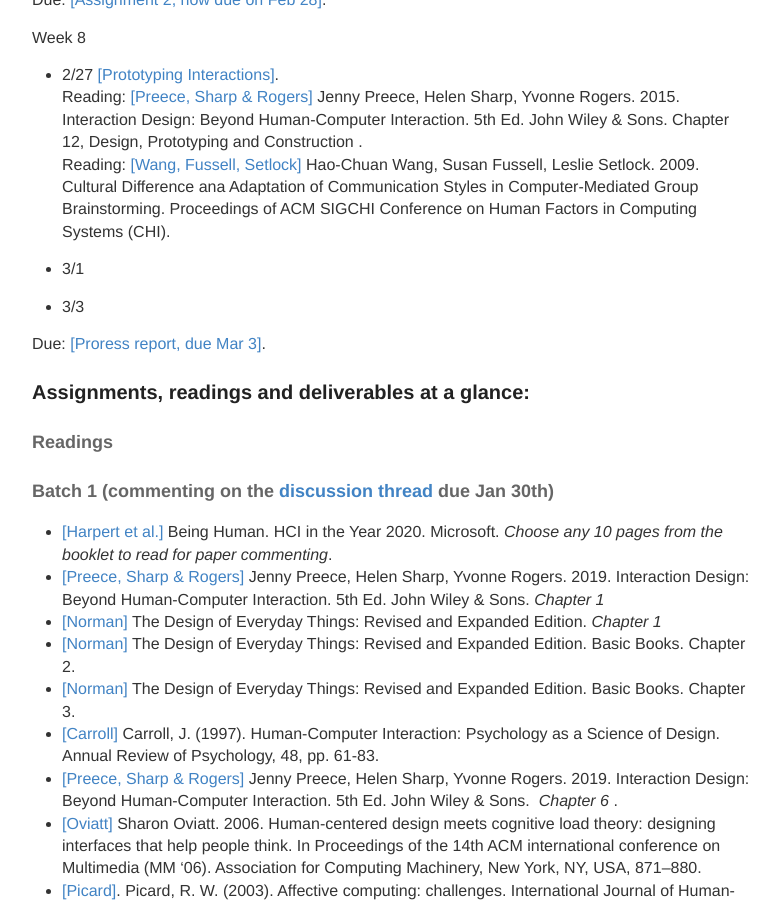
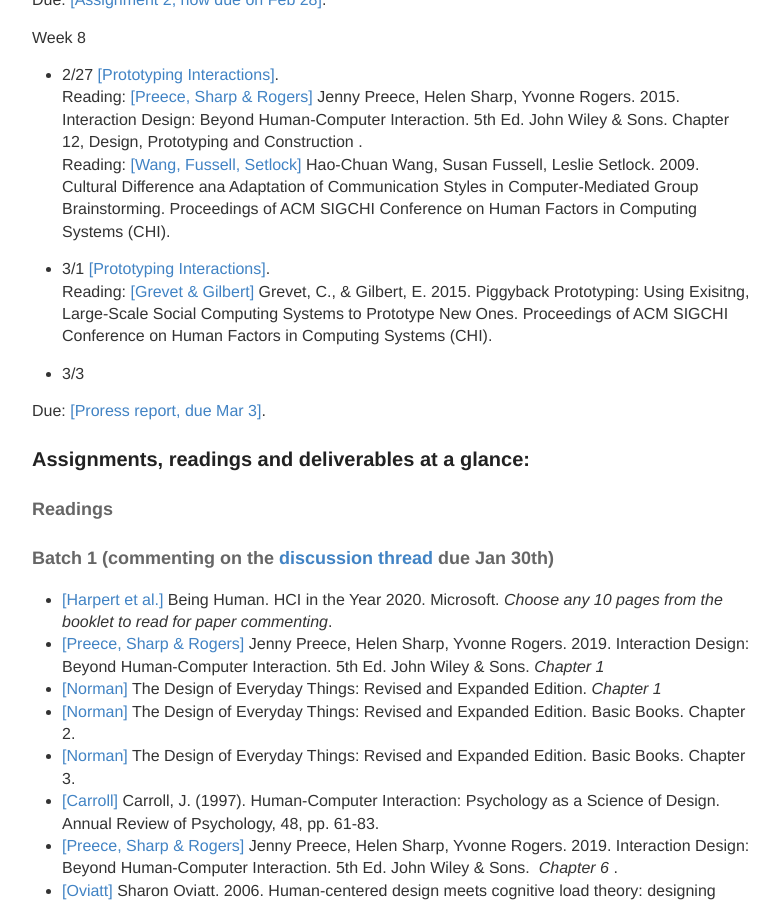
Before and after one commit to hciwang/hciwang.github.io, a Jekyll site: the page built from _posts/2022-1-1-lectures.md, in a window 1280 px wide and 900 px high, scrolled down 2711 px. Shown: the whole window, without its empty margins (248-1027 px from the left). Built offline with Jekyll 4.4.1, drawn with Linux system fonts in a browser that asks for light colours; some of the changed text lies outside the part shown.

Commit message:
Update 2022-1-1-lectures.md

```diff
--- a/_posts/2022-1-1-lectures.md
+++ b/_posts/2022-1-1-lectures.md
@@ -101,7 +101,8 @@ Week 8
 Reading: [[Preece, Sharp & Rogers]](http://www.id-book.com/) Jenny Preece, Helen Sharp, Yvonne Rogers. 2015. Interaction Design: Beyond Human-Computer Interaction. 5th Ed. John Wiley & Sons. Chapter 12, Design, Prototyping and Construction .
 Reading:  [[Wang, Fussell, Setlock]](http://www.cs.cornell.edu/~haochuan/manuscripts/WangFussellSetlock_CHI_09.pdf) Hao-Chuan Wang, Susan Fussell, Leslie Setlock. 2009. Cultural Difference ana Adaptation of Communication Styles in Computer-Mediated Group Brainstorming.  Proceedings of ACM SIGCHI Conference on Human Factors in Computing Systems (CHI).
 
-- 3/1
+- 3/1 [[Prototyping Interactions]](https://canvas.ucdavis.edu/courses/747452/files/folder/Lecture%20slides?preview=19549410).
+Reading: [[Grevet & Gilbert]](https://canvas.ucdavis.edu/courses/747452/files/folder/Misc%20files?preview=19733976) Grevet, C., & Gilbert, E. 2015. Piggyback Prototyping: Using Exisitng, Large-Scale Social Computing Systems to Prototype New Ones. Proceedings of ACM SIGCHI Conference on Human Factors in Computing Systems (CHI).
 
 - 3/3
 
@@ -138,6 +139,7 @@
 #### Batch 3 (commenting on the [discussion thread](https://canvas.ucdavis.edu/courses/747452/discussion_topics/1083218) due Mar 15).
 - [[Preece, Sharp & Rogers]](http://www.id-book.com/) Jenny Preece, Helen Sharp, Yvonne Rogers. 2015. Interaction Design: Beyond Human-Computer Interaction. 5th Ed. John Wiley & Sons. Chapter 12, Design, Prototyping and Construction .
 - [[Wang, Fussell, Setlock]](http://www.cs.cornell.edu/~haochuan/manuscripts/WangFussellSetlock_CHI_09.pdf) Hao-Chuan Wang, Susan Fussell, Leslie Setlock. 2009. Cultural Difference ana Adaptation of Communication Styles in Computer-Mediated Group Brainstorming.  Proceedings of ACM SIGCHI Conference on Human Factors in Computing Systems (CHI).
+- [[Grevet & Gilbert]](https://canvas.ucdavis.edu/courses/747452/files/folder/Misc%20files?preview=19733976)  Grevet, C., & Gilbert, E. 2015. Piggyback Prototyping: Using Exisitng, Large-Scale Social Computing Systems to Prototype New Ones. Proceedings of ACM SIGCHI Conference on Human Factors in Computing Systems (CHI).
 
 #### Individual assignments
 - [[Assignment 1: Conceptualizing Human Computer Interaction, due Feb 5]](https://canvas.ucdavis.edu/courses/747452/assignments/1010532).
```
